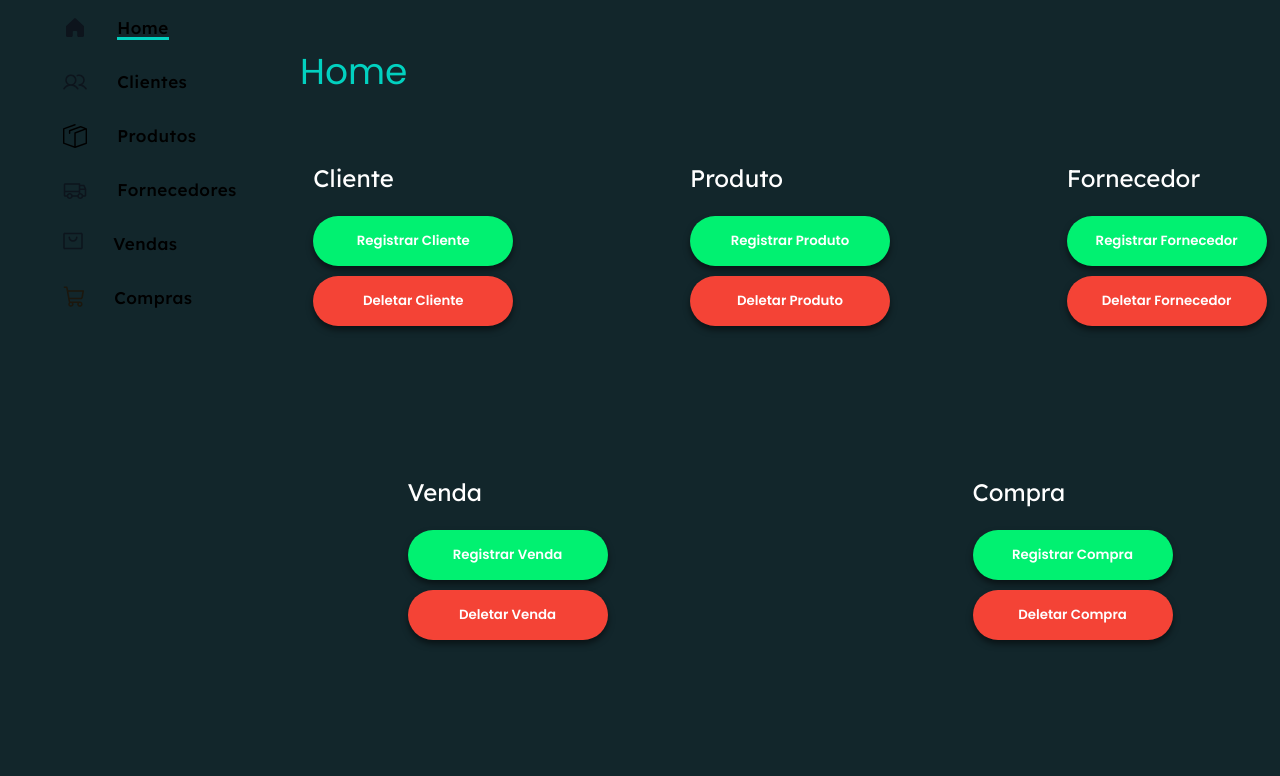
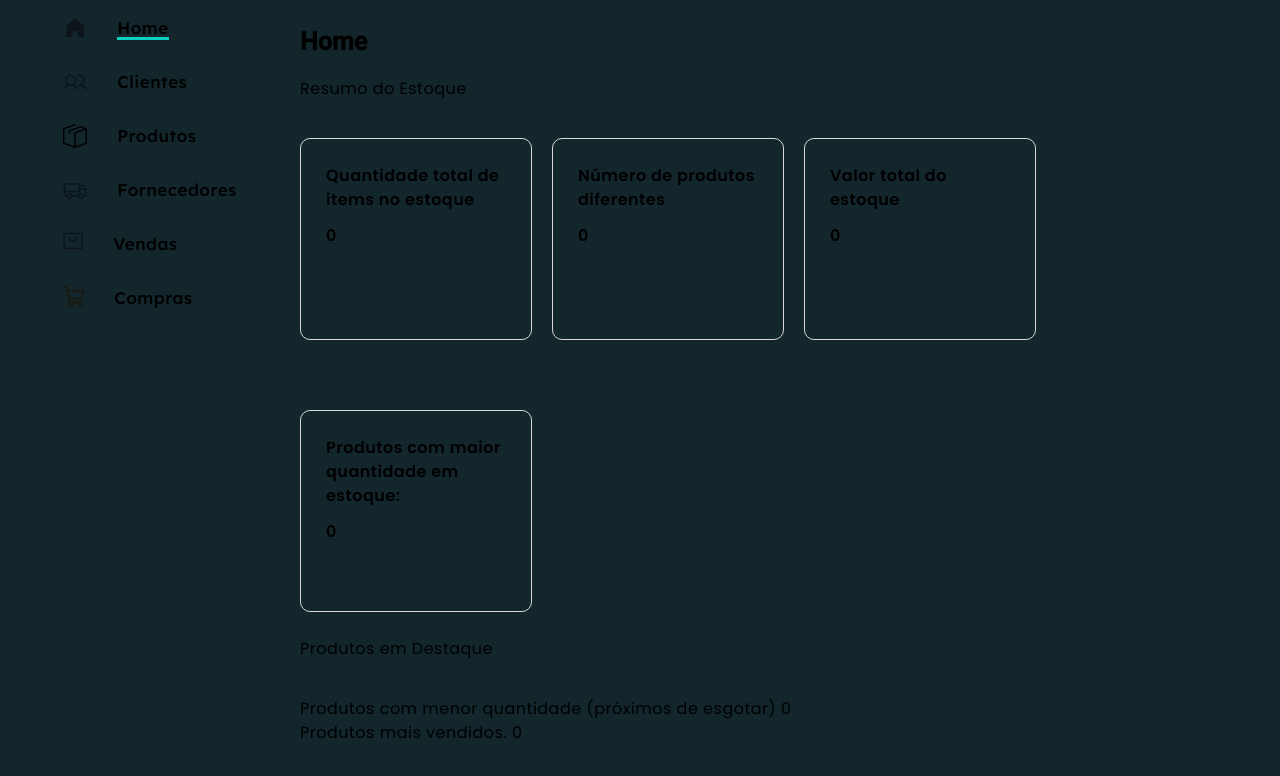
Before and after one commit to marcosjry/controle-estoque, an Angular app: page /home in a window 1280 px wide. Shown: the top 776 px of the page. Built offline with nearby package versions, Linux system fonts and the light colour scheme.

Commit message:
separando responsabilidades nos componentes da home

```diff
--- /dev/null
+++ b/src/app/components/home/home-featured/home-featured.component.html
@@ -0,0 +1,3 @@
+<p>Produtos em Destaque</p>
+<br>Produtos com menor quantidade (próximos de esgotar) {{total}}
+<br>Produtos mais vendidos. {{total}}
--- /dev/null
+++ b/src/app/components/home/home-featured/home-featured.component.ts
@@ -0,0 +1,12 @@
+import { Component } from '@angular/core';
+
+@Component({
+  selector: 'app-home-featured',
+  standalone: true,
+  imports: [],
+  templateUrl: './home-featured.component.html',
+  styleUrl: './home-featured.component.scss'
+})
+export class HomeFeaturedComponent {
+ total = 0;
+}
--- /dev/null
+++ b/src/app/components/home/home-summary/home-summary.component.html
@@ -0,0 +1,21 @@
+<section>
+        <p>Resumo do Estoque</p>
+    <div class="summary-container">
+        <div class="summary-wrap">
+            <p>Quantidade total de items no estoque</p>
+            <p>{{total}}</p>
+        </div>
+        <div class="summary-wrap">
+            <p>Número de produtos diferentes</p>
+            <p>{{total}}</p>
+        </div>
+        <div class="summary-wrap">
+            <p>Valor total do estoque</p>
+            <p>{{total}}</p>
+        </div>
+        <div class="summary-wrap">
+            <p>Produtos com maior quantidade em estoque: </p>
+            <p>{{total}}</p>
+        </div>
+    </div>
+</section>
--- /dev/null
+++ b/src/app/components/home/home-summary/home-summary.component.scss
@@ -0,0 +1,16 @@
+.summary-container {
+    display: flex;
+    flex-wrap: wrap;
+    gap: 20px;
+
+    .summary-wrap {
+        font-weight: 600;
+        margin: 25px 0;
+        width: 180px;
+        height: 150px;
+        border: 1px solid rgb(216, 216, 216);
+        border-radius: 10px;
+        padding: 25px;
+        color: black;
+    }
+}
--- /dev/null
+++ b/src/app/components/home/home-summary/home-summary.component.ts
@@ -0,0 +1,13 @@
+import { Component } from '@angular/core';
+
+@Component({
+  selector: 'app-home-summary',
+  standalone: true,
+  imports: [],
+  templateUrl: './home-summary.component.html',
+  styleUrl: './home-summary.component.scss'
+})
+export class HomeSummaryComponent {
+
+  total = 0;
+}
--- a/src/app/components/home/home.component.html
+++ b/src/app/components/home/home.component.html
@@ -1,31 +1,5 @@
 <main class="main-section">
-    <h3>{{title}}</h3>
-    <div class="content-container">
-        <div class="wrap">
-            <h6>Cliente</h6>
-            <button class="green-button">Registrar Cliente</button>
-            <button class="red-button">Deletar Cliente</button>
-        </div>
-        <div class="wrap">
-            <h6>Produto</h6>
-            <button class="green-button">Registrar Produto</button>
-            <button class="red-button">Deletar Produto</button>
-        </div>
-        <div class="wrap">
-            <h6>Fornecedor</h6>
-            <button class="green-button">Registrar Fornecedor</button>
-            <button class="red-button">Deletar Fornecedor</button>
-        </div>
-        <div class="wrap">
-            <h6>Venda</h6>
-            <button class="green-button">Registrar Venda</button>
-            <button class="red-button">Deletar Venda</button>
-        </div>
-        <div class="wrap">
-            <h6>Compra</h6>
-            <button class="green-button">Registrar Compra</button>
-            <button class="red-button">Deletar Compra</button>
-        </div>
-    </div>
-
+    <h3>{{section}}</h3>
+    <app-home-summary></app-home-summary>
+    <app-home-featured></app-home-featured>
 </main>
--- a/src/app/components/home/home.component.scss
+++ b/src/app/components/home/home.component.scss
@@ -1,50 +1,13 @@
 
 .main-section {
+    font-family: 'Poppins';
+    margin: 20px 0;
     display: flex;
+    flex: 1;
     flex-direction: column;
     justify-content: center;
-    color: hsl(180, 97%, 14%);
-}
-
-h3 {
-    padding: 50px 0px;
-    color: #02d1c0;
-    font-family: 'Poppins';
-}
-
-.content-container {
-    gap: 150px;
-    margin: 0 auto;
-    display: flex;
-    flex-wrap: wrap;
-    flex-grow: 1;
-    justify-content: space-around;
-    .wrap {
-        display: flex;
-        flex-direction: column;
-        gap: 10px;
-        h6 {
-            color: #ffffff;
-            font-family: 'Lexend';
-        }
-        button {
-            color: white;
-            font-family: 'Poppins';
-            font-weight: 600;
-            width: 200px;
-            height: 50px;
-            border-radius: 50px;
-            box-shadow: 0px 4px 6px rgba(0, 0, 0, 0.5);
-            border: none;
-            cursor: pointer;
-        }
+    h3 {
+        font-size: 25px;
+        font-weight: 600;
     }
 }
-
-.green-button {
-    background-color: #01f171; /* Verde */
-}
-
-.red-button {
-    background-color: #F44336; /* Vermelho */
-}
--- a/src/app/components/home/home.component.ts
+++ b/src/app/components/home/home.component.ts
@@ -1,15 +1,20 @@
 import { Component } from '@angular/core';
+import { HomeSummaryComponent } from './home-summary/home-summary.component';
+import { HomeFeaturedComponent } from './home-featured/home-featured.component';
 
-import {MatButtonModule} from '@angular/material/button';
 
 @Component({
   selector: 'app-home',
   standalone: true,
-  imports: [MatButtonModule],
+  imports: [
+    HomeSummaryComponent,
+    HomeFeaturedComponent
+  ],
   templateUrl: './home.component.html',
   styleUrl: './home.component.scss'
 })
 export class HomeComponent {
 
-  title = "Home";
+  section = "Home";
+  total = 0;
 }
```
Also changed, not shown: src/app/components/home/home-featured/home-featured.component.scss (added), 2 other files (tests, documents, lock files or other folders).
